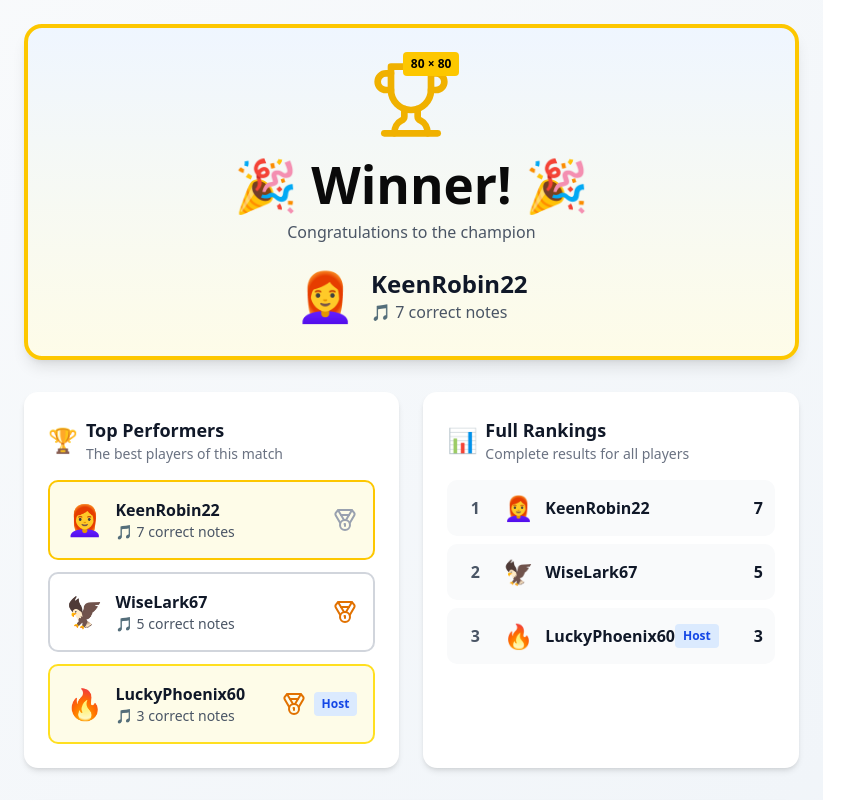
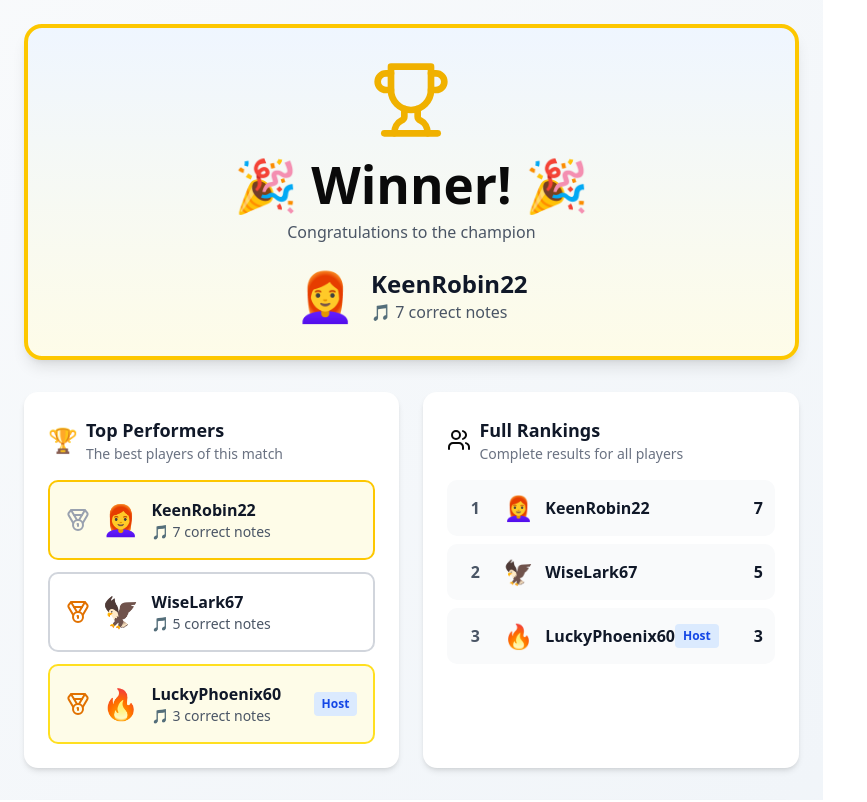
Before and after one commit to UOA-CS732-S1-2026/group-project-chiwifruit, a React (Vite) app in the folder client/: page /results in a window 1280 px wide. Shown: the top 802 px of the page, without its empty margins (0-867 px from the left). Built offline with nearby package versions, Linux system fonts and the light colour scheme.

Commit message:
Update ResultsPage with side-by-side layout for Top Performers and Full Rankings

```diff
--- a/client/src/pages/ResultsPage.jsx
+++ b/client/src/pages/ResultsPage.jsx
@@ -69,15 +69,12 @@ export default function ResultsPage() {
 				{/* Winner Section */}
 				<div className="bg-gradient-to-b from-blue-50 to-yellow-50 border-4 border-yellow-400 rounded-2xl p-8 mb-8 shadow-lg">
 					<div className="flex flex-col items-center">
-						<div className="relative mb-4">
+						<div className="mb-4">
 							<img
 								src={trophy}
 								alt="Trophy"
 								className="w-20 h-20"
 							/>
-							<div className="absolute -top-2 -right-2 bg-yellow-400 text-black text-xs font-bold px-2 py-1 rounded">
-								80 × 80
-							</div>
 						</div>
 						<h1 className="text-4xl font-bold text-center mb-2">
 							🎉 Winner! 🎉
@@ -102,7 +99,7 @@ export default function ResultsPage() {
 				</div>
 
 				{/* Top Performers and Full Rankings */}
-				<div className="grid grid-cols-1 lg:grid-cols-2 gap-6 mb-8">
+			<div className="grid grid-cols-2 gap-6 mb-8">
 					{/* Top Performers */}
 					<div className="bg-white rounded-xl p-6 shadow-md">
 						<div className="flex items-center gap-2 mb-4">
@@ -121,7 +118,7 @@ export default function ResultsPage() {
 							{gameResults.topPerformers.map((player, index) => (
 								<div
 									key={index}
-									className={`p-4 rounded-lg border-2 flex items-center justify-between ${
+									className={`p-4 rounded-lg border-2 flex items-center gap-3 ${
 										index === 0
 											? 'border-yellow-400 bg-yellow-50'
 											: index === 1
@@ -129,6 +126,32 @@ export default function ResultsPage() {
 												: 'border-yellow-300 bg-yellow-50'
 									}`}
 								>
+									{/* Medal Icon on the left */}
+									<div className="flex-shrink-0">
+										{index === 0 && (
+											<img
+												src={firstplace}
+												alt="1st"
+												className="w-6 h-6"
+											/>
+										)}
+										{index === 1 && (
+											<img
+												src={orangemedal}
+												alt="2nd"
+												className="w-6 h-6"
+											/>
+										)}
+										{index === 2 && (
+											<img
+												src={orangemedal}
+												alt="3rd"
+												className="w-6 h-6"
+											/>
+										)}
+									</div>
+
+									{/* Avatar and Info */}
 									<div className="flex items-center gap-3 flex-1">
 										<div className="text-3xl">{player.avatar}</div>
 										<div className="flex-1">
@@ -140,34 +163,13 @@ export default function ResultsPage() {
 											</p>
 										</div>
 									</div>
-									<div className="flex items-center gap-2">
-										{index === 0 && (
-											<img
-												src={firstplace}
-												alt="1st"
-												className="w-6 h-6"
-											/>
-										)}
-										{index === 1 && (
-											<img
-												src={orangemedal}
-												alt="Medal"
-												className="w-6 h-6"
-											/>
-										)}
-										{index === 2 && (
-											<img
-												src={orangemedal}
-												alt="Medal"
-												className="w-6 h-6"
-											/>
-										)}
-										{player.isHost && (
-											<span className="text-xs bg-blue-100 text-blue-700 px-2 py-1 rounded font-semibold">
-												Host
-											</span>
-										)}
-									</div>
+
+									{/* Host badge */}
+									{player.isHost && (
+										<span className="text-xs bg-blue-100 text-blue-700 px-2 py-1 rounded font-semibold flex-shrink-0">
+											Host
+										</span>
+									)}
 								</div>
 							))}
 						</div>
@@ -176,7 +178,11 @@ export default function ResultsPage() {
 					{/* Full Rankings */}
 					<div className="bg-white rounded-xl p-6 shadow-md">
 						<div className="flex items-center gap-2 mb-4">
-							<span className="text-2xl">📊</span>
+							<img
+								src={people}
+								alt="Rankings"
+								className="w-6 h-6"
+							/>
 							<div>
 								<h3 className="font-bold text-lg text-gray-900">
 									Full Rankings
```
